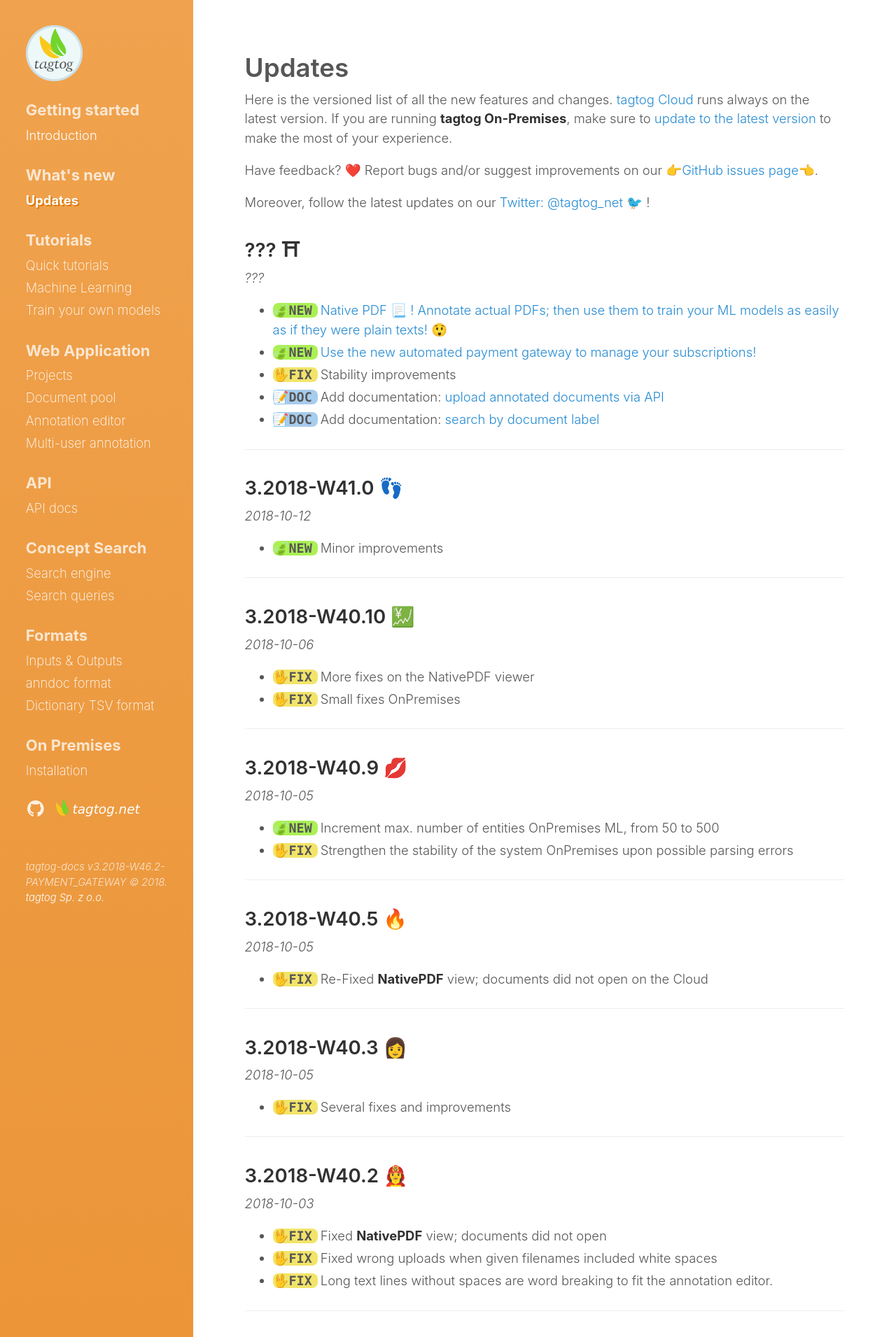
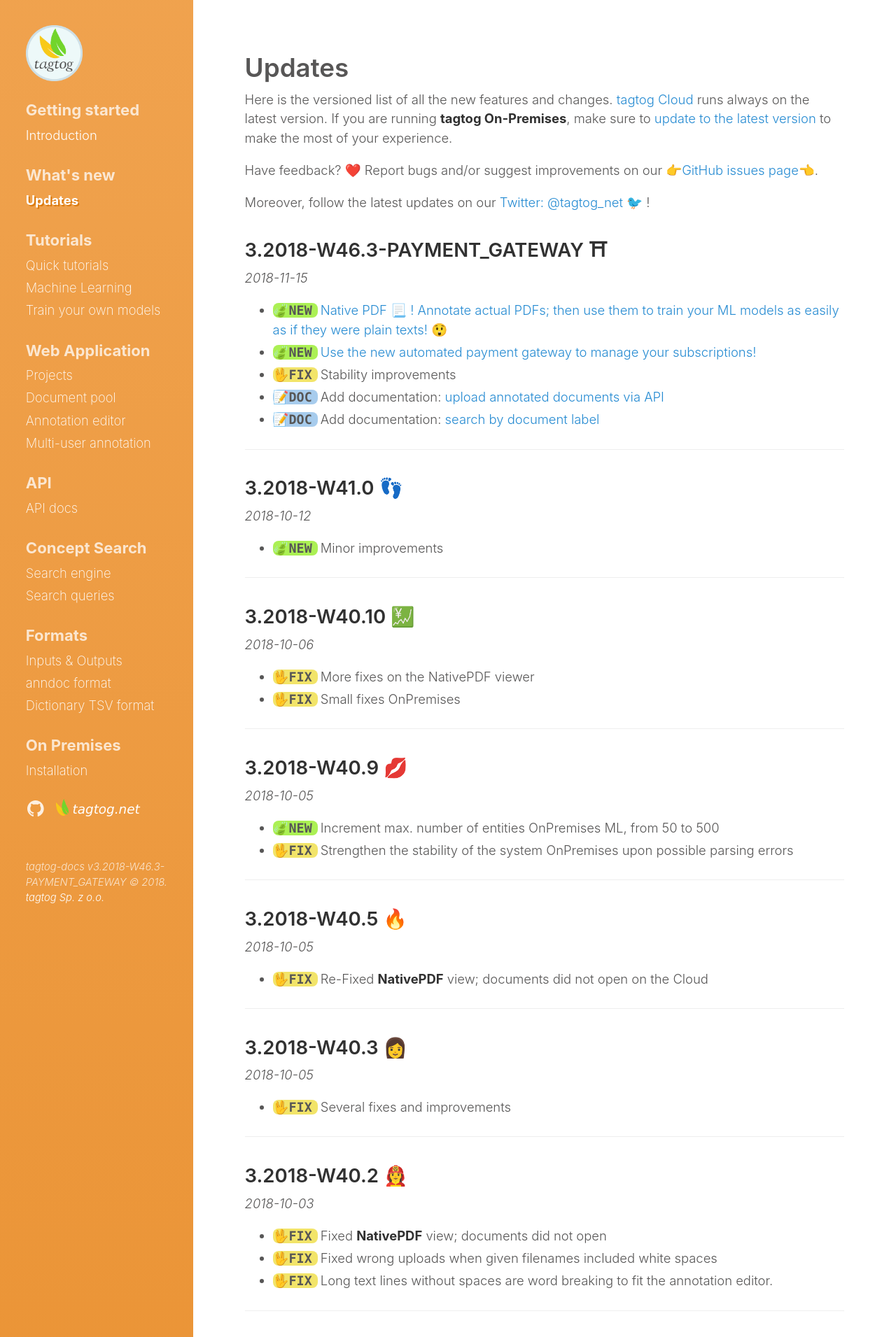
Before and after one commit to tagtogorg/tagtog-doc, a Jekyll site: the page built from updates.md, in a window 1280 px wide. Shown: the top 1911 px of the page at 70% size. Built offline with Jekyll 4.4.1, drawn with Linux system fonts in a browser that asks for light colours; nearby versions of some CDN libraries; emoji names are drawn with the system emoji font.

Commit message:
Bump version: 3.2018-W46.3-PAYMENT_GATEWAY ⛩

```diff
--- a/_config.yml
+++ b/_config.yml
@@ -61,7 +61,7 @@ plugins:
   - jemoji
 
 # Custom vars
-version: 3.2018-W46.2-PAYMENT_GATEWAY
+version: 3.2018-W46.3-PAYMENT_GATEWAY
 sidebar_home_link:  true
 search_page:   false
 # sidebar_blog_link:  '/blog'   # By default, your home page is your blog
--- a/updates.md
+++ b/updates.md
@@ -12,8 +12,8 @@ Have feedback? :heart: Report bugs and/or suggest improvements on our [:point_ri
 
 Moreover, follow the latest updates on our [Twitter: @tagtog_net 🐦](https://twitter.com/tagtog_net) !
 
-## ??? ⛩
-_???_
+## 3.2018-W46.3-PAYMENT_GATEWAY ⛩
+_2018-11-15_
 
 <ul class="updates">
   <li class="new"><span markdown="1">[Native PDF 📃 ! Annotate actual PDFs; then use them to train your ML models as easily as if they were plain texts! 😲](http://tagtog.net#pdf-annotation)</span></li>
```
Also changed, not shown: 1 other file.
